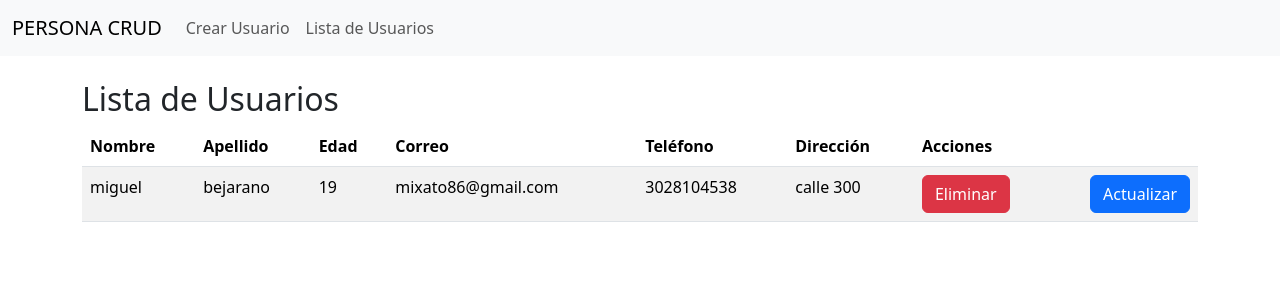
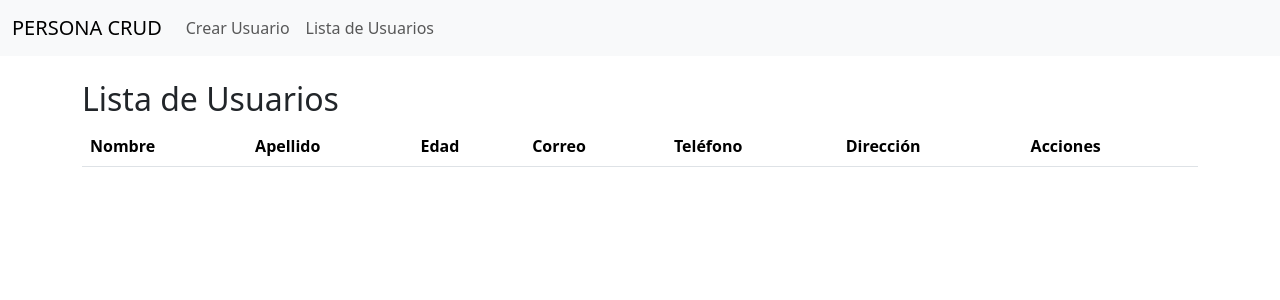
Before and after one commit to ITZUK1/FORM-BACKEND-PERSON, an Angular app in the folder Person-Form/: page /user-list in a window 1280 px wide. Shown: the top 300 px of the page. Built offline with nearby package versions, Linux system fonts and the light colour scheme; data requests are answered from the project's data file.

Commit message:
se soluciono el error del user list

```diff
--- a/Person-Form/Data/db.json
+++ b/Person-Form/Data/db.json
@@ -1,13 +1,3 @@
 {
-  "usuarios": [
-    {
-      "nombre": "miguel",
-      "apellido": "bejarano",
-      "edad": 19,
-      "correo": "mixato86@gmail.com",
-      "telefono": 3028104538,
-      "direccion": "calle 300",
-      "id": "5ced"
-    }
-  ]
+  "usuarios": []
 }
--- a/Person-Form/src/app/app.module.ts
+++ b/Person-Form/src/app/app.module.ts
@@ -1,21 +1,20 @@
 import { BrowserModule } from '@angular/platform-browser';
 import { NgModule } from '@angular/core';
-import { HttpClientModule } from '@angular/common/http';  // Importa HttpClientModule
+import { HttpClientModule } from '@angular/common/http';
 import { FormsModule } from '@angular/forms';
 
 import { AppComponent } from './app.component';
 import { UserFormComponent } from './components/user-form/user-form.component';
-import { UserListComponent } from './components/user-list/user-list.component';
 import { AppRoutingModule } from './app-routing.module';
 import { CommonModule } from '@angular/common';
 import { NgbModule } from '@ng-bootstrap/ng-bootstrap';
-import { ReactiveFormsModule } from '@angular/forms'; //
+import { ReactiveFormsModule } from '@angular/forms';
+import { UserModule } from './components/user.module';
 
 @NgModule({
   declarations: [
     AppComponent,
     UserFormComponent,
-    UserListComponent
   ],
   imports: [
     BrowserModule,
@@ -24,7 +23,8 @@ import { ReactiveFormsModule } from '@angular/forms'; //
     HttpClientModule,
     CommonModule,
     NgbModule,
-    ReactiveFormsModule  // Asegúrate de agregar HttpClientModule aquí
+    ReactiveFormsModule,
+    UserModule
   ],
   providers: [],
   bootstrap: [AppComponent]
--- a/Person-Form/src/app/components/user-list/user-list.component.ts
+++ b/Person-Form/src/app/components/user-list/user-list.component.ts
@@ -13,39 +13,48 @@ import { FormGroup, FormBuilder, Validators } from '@angular/forms';
     }
   `]
 })
+
 export class UserListComponent implements OnInit {
-  users: any[] = [];
-  selectedUser: any = {};
-  userForm: FormGroup;
+  users: any[] = [];  // Lista de usuarios
+  selectedUser: any = {}; // Usuario seleccionado para editar
+  userForm: FormGroup;  // Formulario para los usuarios
 
-  constructor(private dataService: DataService, private modalService: NgbModal, private fb: FormBuilder) {
+  constructor(
+    private dataService: DataService,
+    private modalService: NgbModal,
+    private fb: FormBuilder
+  ) {
+    // Inicializar el formulario reactivo
     this.userForm = this.fb.group({
       nombre: ['', Validators.required],
       apellido: ['', Validators.required],
       edad: ['', [Validators.required, Validators.min(1)]],
       correo: ['', [Validators.required, Validators.email]],
-      telefono: ['', [Validators.required, Validators.pattern(/^[0-9]{7,10}$/)]], // Asegurando que el teléfono tenga entre 7 y 10 dígitos
+      telefono: ['', [Validators.required, Validators.pattern(/^[0-9]{7,10}$/)]], // Teléfono entre 7 y 10 dígitos
       direccion: ['', Validators.required]
     });
   }
 
   ngOnInit() {
-    this.loadUsers();
+    this.loadUsers(); // Carga los usuarios al iniciar el componente
   }
 
   loadUsers() {
+    // Obtiene los usuarios a través del servicio
     this.dataService.getUsers().subscribe(data => {
       this.users = data;
     });
   }
 
   deleteUser(id: number) {
+    // Eliminar usuario
     this.dataService.deleteUser(id).subscribe(() => {
       this.users = this.users.filter(user => user.id !== id);
     });
   }
 
   openEditModal(user: any, content: any) {
+    // Abre el modal para editar usuario
     this.selectedUser = { ...user };
     this.userForm.setValue({
       nombre: this.selectedUser.nombre,
@@ -55,17 +64,18 @@ export class UserListComponent implements OnInit {
       telefono: this.selectedUser.telefono,
       direccion: this.selectedUser.direccion
     });
-    this.modalService.open(content);
+    this.modalService.open(content); // Abre el contenido del modal
   }
 
   onSubmit() {
+    // Maneja el envío del formulario
     if (this.userForm.valid) {
       this.dataService.updateUser(this.selectedUser.id, this.userForm.value).subscribe(() => {
         const index = this.users.findIndex(user => user.id === this.selectedUser.id);
         if (index !== -1) {
           this.users[index] = { ...this.selectedUser, ...this.userForm.value };
         }
-        this.modalService.dismissAll();
+        this.modalService.dismissAll(); // Cierra el modal al finalizar
       });
     }
   }
--- a/Person-Form/src/app/components/user.module.ts
+++ b/Person-Form/src/app/components/user.module.ts
@@ -1,13 +1,21 @@
+// user.module.ts
 import { NgModule } from '@angular/core';
 import { CommonModule } from '@angular/common';
 import { ReactiveFormsModule } from '@angular/forms'; // Importar ReactiveFormsModule
-import { UserListComponent } from './user-list/user-list.component';
+import { NgbModule } from '@ng-bootstrap/ng-bootstrap'; // Importa NgbModule para usar los modales
+import { UserListComponent } from './user-list/user-list.component'; // Asegúrate de que la ruta sea correcta
 
 @NgModule({
-  declarations: [UserListComponent],
+  declarations: [
+    UserListComponent, // Declare UserListComponent
+  ],
   imports: [
-    CommonModule,
-    ReactiveFormsModule, // Asegúrate de incluir esto aquí también
+    CommonModule, // Necesario para directivas comunes
+    ReactiveFormsModule, // Asegúrate de incluir esto
+    NgbModule, // Para usar NgbModal
+  ],
+  exports: [
+    UserListComponent, // Exporta si lo vas a utilizar en otros módulos
   ]
 })
-export class UserModule { }
+export class UserModule {}
```
Also changed, not shown: Person-Form/src/app/components/user-list/user-list.component.html (line endings or trailing spaces), 1 other file (tests, documents, lock files or other folders).
